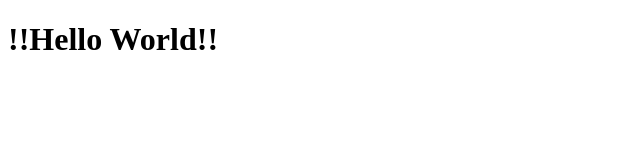
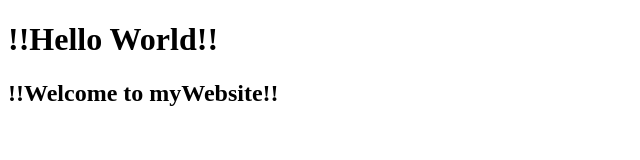
Before and after one commit to EddyVL3/BorntoDev, a plain HTML site: page Index.html in a window 1280 px wide. Shown: the whole page, without its empty margins (0-640 px from the left). Drawn offline with Linux system fonts and the light colour scheme.

Commit message:
Add welcome massage

```diff
--- a/Index.html
+++ b/Index.html
@@ -5,4 +5,5 @@
 </head>
 <body>
 <h1>!!Hello World!!</h1>
+<h2>!!Welcome to myWebsite!!</h2>
 </body>
```
